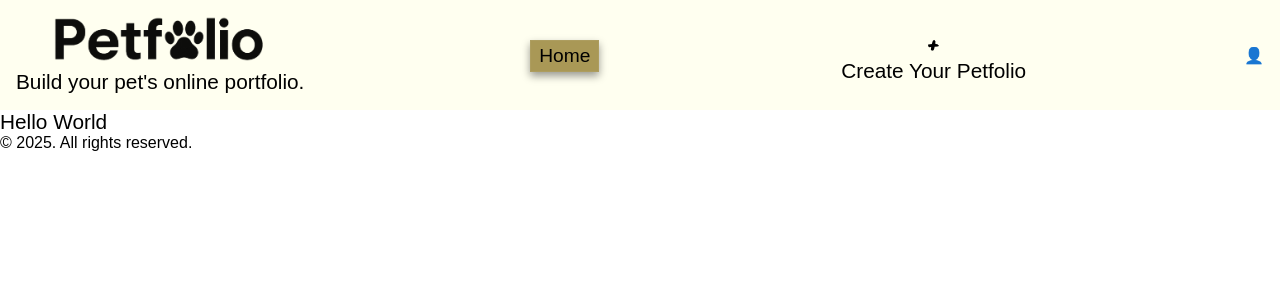
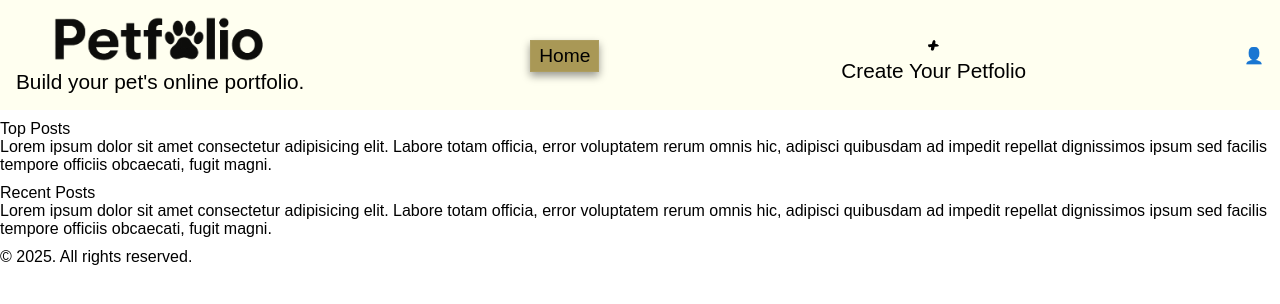
Before and after one commit to fraserelliott/petfolio, a React (Vite) app in the folder frontend/: page / in a window 1280 px wide. Shown: the top 304 px of the page. Built offline with nearby package versions, Linux system fonts and the light colour scheme; no server answers.

Commit message:
started creating the page structure but i think i want to split this off further back so that the form itself can be called in when required rather than the button.

```diff
--- a/frontend/src/App.jsx
+++ b/frontend/src/App.jsx
@@ -11,7 +11,7 @@ function App() {
       <BrowserRouter>
         <Header />
         <Routes>
-          <Route path="/" element={<h1>Hello World</h1>} />
+          <Route path="/" element={<HomePage />} />
           <Route path="*" element={<h1>Not Found</h1>} />
         </Routes>
         <Footer />
--- /dev/null
+++ b/frontend/src/components/AddPost.jsx
@@ -0,0 +1,27 @@
+import {useState, useEffect} from 'react';
+import styles from "./AddPost.module.css";
+import { useToast } from "../contexts/ToastContext";
+
+export function AddPost() {
+    const [newPost, setNewPost] = useState(null);
+    const { addToastMessage } = useToast();
+
+    useEffect(() => {
+        if(newPost){
+            console.log(newPost);
+        }else{
+            console.log(newPost);
+        }
+    }, [newPost])
+
+    return (
+        <div onClick={() => setNewPost(!newPost)} className={styles.columnGroup}>
+            <h1 className={styles.marker}>+</h1>
+            <h1>Create Your Petfolio</h1>
+
+            {newPost && (
+                <p>Add New Post Started</p>
+            )}
+        </div>
+    );
+}
--- /dev/null
+++ b/frontend/src/components/AddPost.module.css
@@ -0,0 +1,10 @@
+.columnGroup {
+  display: flex;
+  flex-direction: column;
+  align-items: center;
+}
+.marker {
+  font-family: "Permanent Marker", cursive;
+  font-weight: 400;
+  font-style: normal;
+}
--- a/frontend/src/components/Header.jsx
+++ b/frontend/src/components/Header.jsx
@@ -3,6 +3,7 @@ import logo from "../assets/logo.png";
 import styles from "./Header.module.css";
 import { useAuth } from "../contexts/AuthContext";
 import { UserDropdown } from "./UserDropdown";
+import { AddPost } from "./AddPost";
 
 export const Header = () => {
   const { token } = useAuth();
@@ -17,12 +18,7 @@ export const Header = () => {
       </div>
       <Navbar />
       {!token && (
-        <Link>
-          <div className={styles.columnGroup}>
-            <h1 className={styles.marker}>+</h1>
-            <h1>Create Your Petfolio</h1>
-          </div>
-        </Link>
+        <AddPost />
       )}
       <UserDropdown />
     </header>
--- a/frontend/src/pages/HomePage.jsx
+++ b/frontend/src/pages/HomePage.jsx
@@ -1,57 +1,29 @@
 // RegistrationPage.jsx
 import React, {useEffect} from 'react';
-import { useForm } from "react-hook-form";
 import { useToast } from "../contexts/ToastContext";
 import { useAuth } from '../contexts/AuthContext'; // Adjust path as needed
 
 
-const LoginPage = () => {
+const HomePage = () => {
     const { addToastMessage } = useToast();
-    const {register, handleSubmit, formState: { errors }} = useForm();
     const { login, token } = useAuth();
 
-    useEffect( () => {
-        if (errors.email){
-            addToastMessage(errors.email.message, "error");
-        }
-    }, [errors.email]);
-
-    const handleLogin = (data) => {
-        login(data.email, data.password);
-        //Put Request Here
-        console.log(data)
-    }
-
-    if(!token) {
     return (
-        <form className="w-100 flex flex-wrap justify-center" onSubmit={handleSubmit(handleLogin)}>
-            <div className="form-row w-l text-center">
-                <div className="formGroup my-2">
-                    <label>Email:</label><br />
-                    <input
-                        type="email"
-                        {...register("email", {
-                            required: true,
-                            pattern: {
-                                value: /^[\w\-\.]+@([\w-]+\.)+[\w-]{2,}$/gm,
-                                message:"Please use a proper email address"
-                            }
-                        })}
-                    />
-                </div>
-                <div className="formGroup my-2">
-                    <label>Password:</label><br />
-                    <input type="password" {...register("password", { required: true})} />
+        <div>
+            <div className="my-2">
+                <h3>Top Posts</h3>
+                <div>
+                    Lorem ipsum dolor sit amet consectetur adipisicing elit. Labore totam officia, error voluptatem rerum omnis hic, adipisci quibusdam ad impedit repellat dignissimos ipsum sed facilis tempore officiis obcaecati, fugit magni.
                 </div>
             </div>
-            <div className="w-l no-flex text-center"><input type="submit" value="Login" className="button"/></div>
-        </form>
+            <div className="my-2">
+                <h3>Recent Posts</h3>
+                <div>
+                    Lorem ipsum dolor sit amet consectetur adipisicing elit. Labore totam officia, error voluptatem rerum omnis hic, adipisci quibusdam ad impedit repellat dignissimos ipsum sed facilis tempore officiis obcaecati, fugit magni.
+                </div>
+            </div>
+        </div>
     );
-    }else{
-        return (
-            <h2 className="my-2 text-center">Already Logged In!</h2>
-        );
-    }
 };
 
-export default LoginPage;
+export default HomePage;
```
